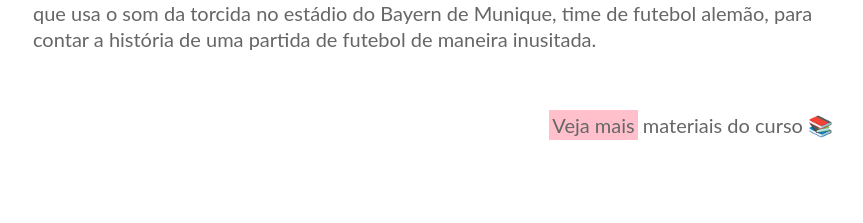
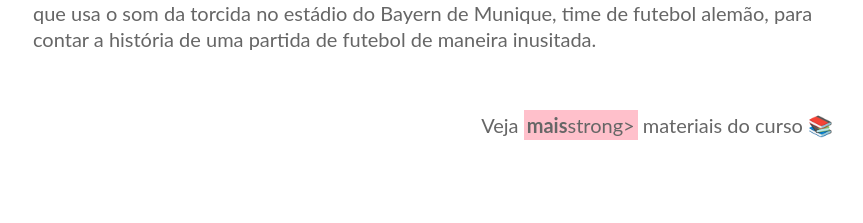
Before and after one commit to RodrigoMenegat/dataviz-1, a Jekyll site: the page built from docs/vanguarda-da-visualizacao-jornalistica/index.md, in a window 1280 px wide. Shown: the part 1447-1670 px from the top of the page, without its empty margins (207-1070 px from the left). Built offline with Jekyll 4.4.1, drawn with Linux system fonts in a browser that asks for light colours; our own code applies the rules of GitHub Pages for plain Markdown files.

Commit message:
remove um typo de novo

```diff
--- a/docs/_includes/bottomnav.html
+++ b/docs/_includes/bottomnav.html
@@ -1,3 +1,3 @@
 <div class="nav">
-  <p>Feito com ☕ por <a href="http://rodrigomenegat.github.io">Rodrigo Menegat</a>
+  <p>Feito com ☕ por <a href="http://rodrigomenegat.github.io"><strong>Rodrigo Menegat</strong></a>
 </div>
--- a/docs/_includes/viewmore.html
+++ b/docs/_includes/viewmore.html
@@ -1,3 +1,3 @@
 <div class="nav">
-  <p><a href="https://rodrigomenegat.github.io/dataviz-1">Veja mais</a> materiais do curso 📚</p>
+  <p>Veja <a href="https://rodrigomenegat.github.io/dataviz-1"><strong>mais</strong>strong></a> materiais do curso 📚</p>
 </div>
```
